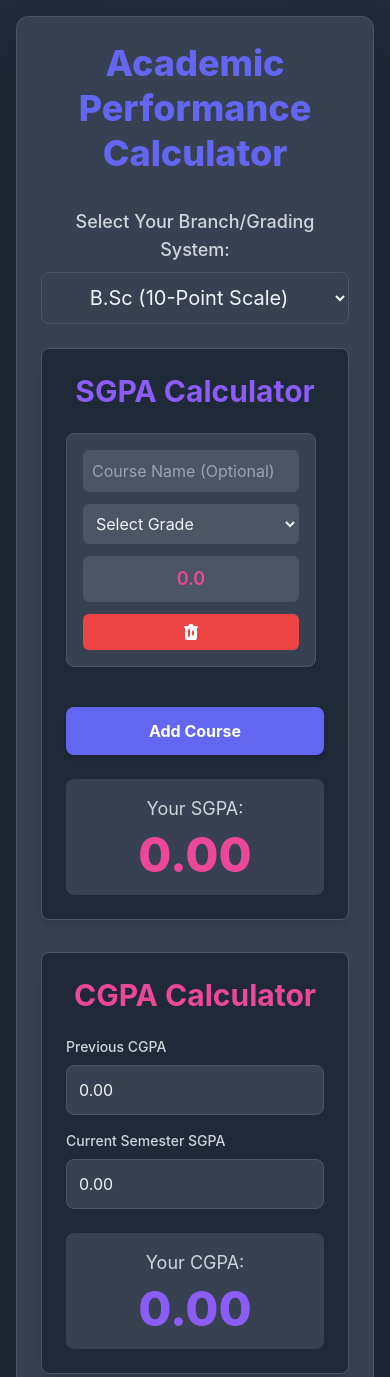
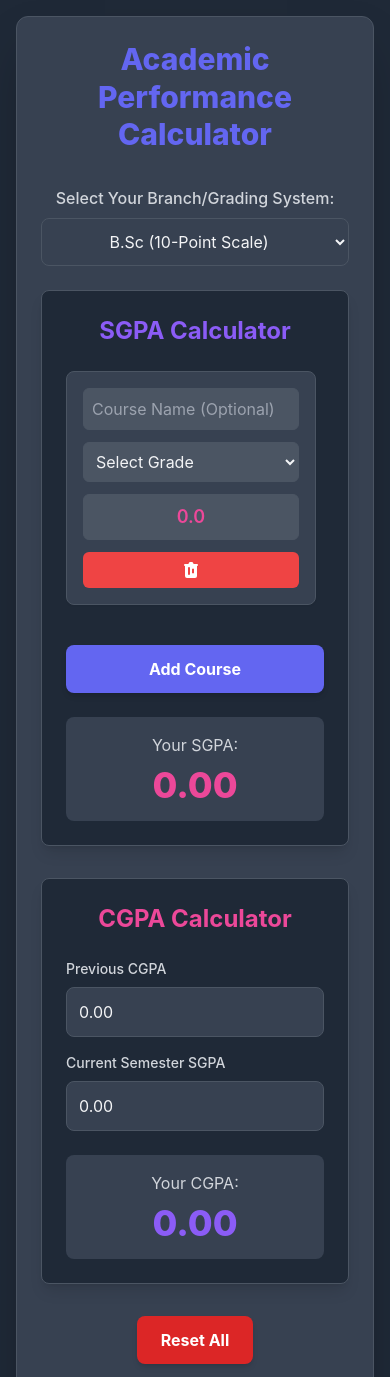
Before and after one commit to himanchalkaushale/CGPA-Calculator, a website built with Vite: page index.html in a window 390 px wide. Shown: the top 1377 px of the page. Built offline with nearby package versions, Linux system fonts and the light colour scheme.

Commit message:
cgpa website update commit

```diff
--- a/index.html
+++ b/index.html
@@ -9,13 +9,13 @@
   </head>
   <body class="min-h-screen flex items-center justify-center p-4">
     <div id="app" class="w-full max-w-4xl bg-card rounded-xl shadow-2xl p-6 md:p-8 border border-border">
-      <h1 class="text-4xl md:text-5xl font-extrabold text-center text-primary mb-8 leading-tight">
+      <h1 class="text-3xl sm:text-4xl md:text-5xl font-extrabold text-center text-primary mb-8 leading-tight">
         Academic Performance Calculator
       </h1>
 
       <div class="mb-6">
-        <label for="branch-select" class="block text-subtext text-lg font-medium mb-2 text-center">Select Your Branch/Grading System:</label>
-        <select id="branch-select" class="w-full p-3 rounded-lg bg-gray-700 border border-border text-text focus:ring-2 focus:ring-primary focus:border-transparent transition duration-200 text-center text-xl">
+        <label for="branch-select" class="block text-subtext text-base sm:text-lg font-medium mb-2 text-center">Select Your Branch/Grading System:</label>
+        <select id="branch-select" class="w-full p-3 rounded-lg bg-gray-700 border border-border text-text focus:ring-2 focus:ring-primary focus:border-transparent transition duration-200 text-center text-base sm:text-xl">
           <option value="B.Sc">B.Sc (10-Point Scale)</option>
           <option value="B.Tech">B.Tech (10-Point A-F Scale)</option>
           <option value="BCA">BCA (10-Point A+ Scale)</option>
@@ -25,7 +25,7 @@
       <div class="grid grid-cols-1 lg:grid-cols-1 gap-8 mb-8">
         <!-- SGPA Calculator Section -->
         <div class="bg-gray-800 p-6 rounded-lg shadow-lg border border-border">
-          <h2 class="text-3xl font-bold text-secondary mb-6 text-center">SGPA Calculator</h2>
+          <h2 class="text-2xl sm:text-3xl font-bold text-secondary mb-6 text-center">SGPA Calculator</h2>
           <div id="course-inputs" class="space-y-4 mb-6 max-h-96 overflow-y-auto pr-2">
             <!-- Course input rows will be added here by JavaScript -->
           </div>
@@ -33,14 +33,14 @@
             Add Course
           </button>
           <div class="mt-6 p-4 bg-gray-700 rounded-lg text-center">
-            <p class="text-subtext text-lg">Your SGPA:</p>
-            <p id="sgpa-result" class="text-accent text-5xl font-extrabold mt-2">0.00</p>
+            <p class="text-subtext text-base sm:text-lg">Your SGPA:</p>
+            <p id="sgpa-result" class="text-accent text-4xl sm:text-5xl font-extrabold mt-2">0.00</p>
           </div>
         </div>
 
         <!-- CGPA Calculator Section -->
         <div class="bg-gray-800 p-6 rounded-lg shadow-lg border border-border">
-          <h2 class="text-3xl font-bold text-accent mb-6 text-center">CGPA Calculator</h2>
+          <h2 class="text-2xl sm:text-3xl font-bold text-accent mb-6 text-center">CGPA Calculator</h2>
           <div class="space-y-4 mb-6">
             <div>
               <label for="prev-cgpa" class="block text-subtext text-sm font-medium mb-2">Previous CGPA</label>
@@ -54,8 +54,8 @@
             </div>
           </div>
           <div class="mt-6 p-4 bg-gray-700 rounded-lg text-center">
-            <p class="text-subtext text-lg">Your CGPA:</p>
-            <p id="cgpa-result" class="text-secondary text-5xl font-extrabold mt-2">0.00</p>
+            <p class="text-subtext text-base sm:text-lg">Your CGPA:</p>
+            <p id="cgpa-result" class="text-secondary text-4xl sm:text-5xl font-extrabold mt-2">0.00</p>
           </div>
         </div>
       </div>
@@ -66,9 +66,9 @@
         </button>
       </div>
 
-      <footer class="mt-12 text-center text-subtext text-sm">
+      <footer class="mt-12 text-center text-subtext text-xs sm:text-sm">
         <p>&copy; 2024 Academic Performance Calculator. All rights reserved.</p>
-        <p class="mt-2">Designed with <span class="text-red-500">&hearts;</span> using HTML, Tailwind CSS, and JavaScript.</p>
+        <p class="mt-2">Designed with <span class="text-red-500">&hearts;</span> by Himanchal Kaushale using HTML, Tailwind CSS, and JavaScript.</p>
       </footer>
     </div>
     <script type="module" src="/main.js"></script>
```
Also changed, not shown: README.md.
